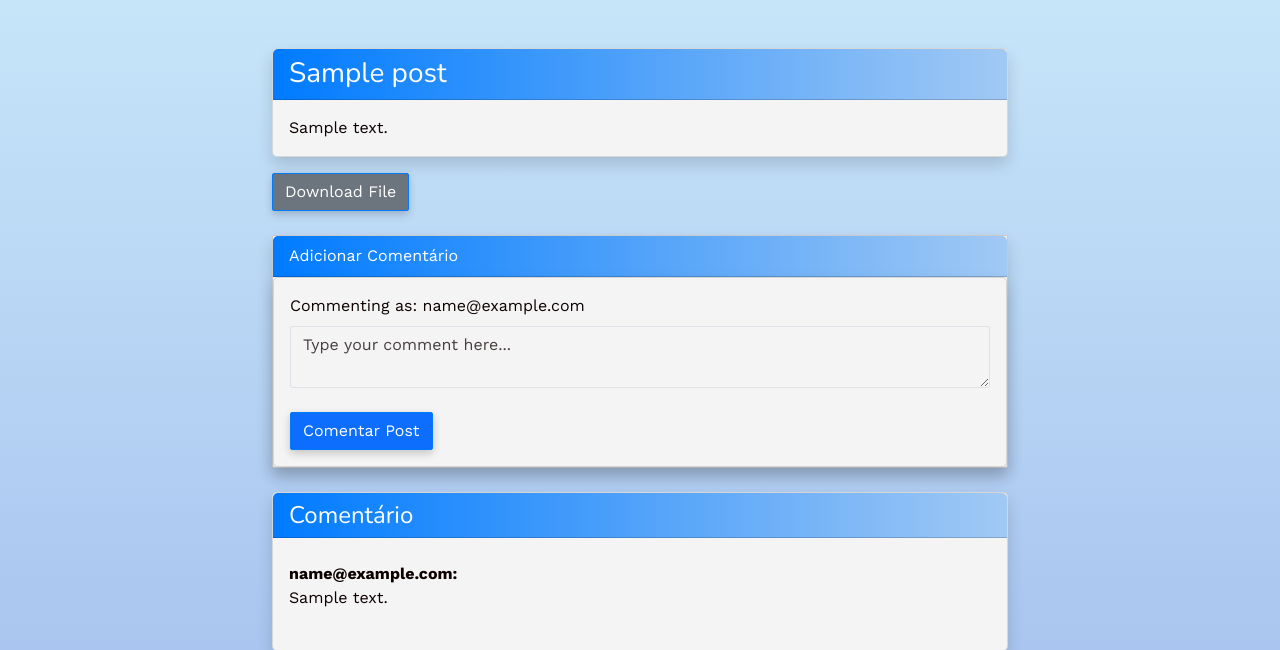
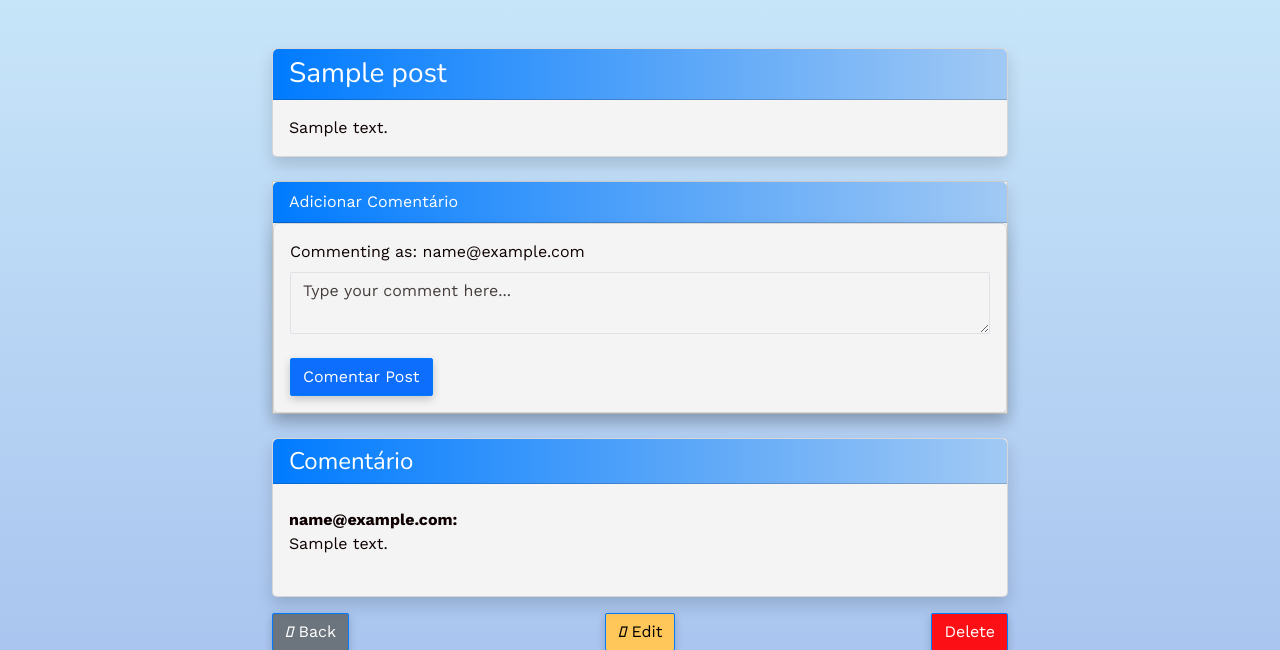
Before and after one commit to nagato94/desafio-maino, a Rails app: page /posts/1 in a window 1280 px wide. Shown: the part 66-716 px from the top of the page. Run offline with Rails 7, Linux system fonts and the light colour scheme; a user stored in the database is signed in; tables that the repository leaves empty hold one stand-in row (values such as "Sample post"); style sheets or scripts are compiled from the project's sources; parts of the project's set-up code (start-up, migrations or seed data) failed here and were passed over; some libraries are stand-ins or nearby versions.

Commit message:
corrigido varios erros de edit, update, destroy, arquivos txt

```diff
--- a/app/assets/stylesheets/components/_card.scss
+++ b/app/assets/stylesheets/components/_card.scss
@@ -3,8 +3,8 @@
   border-radius: 5px !important; /* Bordas arredondadas */
   box-shadow: 0 0.5rem 1rem rgba(0, 0, 0, 0.15); /* Sombra */
   &:hover {
-    transition: 0.5s ease-in-out;
-    transform: scale(1.1);
+    background-color: #caddf1;
+    transition: background-color 0.5s;
   }
 }
 
--- a/app/controllers/posts_controller.rb
+++ b/app/controllers/posts_controller.rb
@@ -1,25 +1,26 @@
 class PostsController < ApplicationController
   before_action :set_post, only: [:show, :edit, :update, :destroy]
-  before_action :authenticate_user!, except: [:index, :show]
 
-  def index
-    if params[:tag].present?
-      @posts = Post.joins(:tags).where(tags: { name: params[:tag] }).distinct.order(created_at: :desc).page(params[:page]).per(3)
-    else
-      @posts = Post.order(created_at: :desc).page(params[:page]).per(3)
-    end
+def index
+  if params[:tag].present?
+    @posts = Post.joins(:tags)
+                 .where(tags: { name: params[:tag] })
+                 .distinct
+                 .includes(:tags)  # Garantir que as tags sejam pré-carregadas
+                 .order(created_at: :desc)
+                 .page(params[:page]).per(3)
+  else
+    @posts = Post.includes(:tags)  # Pré-carregar tags mesmo sem filtro
+                 .order(created_at: :desc)
+                 .page(params[:page]).per(3)
   end
+end
+
   def show
     @post = Post.find(params[:id])
     @comments = @post.comments.all
-  end
-
-  def download
-    @post = Post.find(params[:id])
     if @post.file.attached?
-      send_data @post.file.download, filename: @post.file.filename.to_s, disposition: 'attachment'
-    else
-      redirect_to @post, alert: 'No file attached to this post.'
+      send_data @post.file.download, filename: @post.file.filename, disposition: 'attachment'
     end
   end
 
@@ -31,39 +32,34 @@ class PostsController < ApplicationController
   def create
     @post = current_user.posts.build(post_params)
 
-    # Anexa o arquivo ao post se um arquivo foi enviado
-    @post.file.attach(params[:post][:file]) if params[:post][:file].present?
-
-    # Processa as tags fornecidas
-    process_tags(@post, params[:post][:new_tags]) if params[:post][:new_tags].present?
-
-    # Verifica se o arquivo foi anexado e é um arquivo de texto; caso contrário, salva sem processar o arquivo
-    if @post.file.attached? && file_is_text?(@post.file)
-      ProcessFileJob.perform_later(@post.file.blob.id)  # Enfileira o job para processar o arquivo
+    # Verifica se um arquivo foi enviado e, em caso afirmativo, se é um arquivo de texto
+    if params[:post][:file].present?
+      if file_is_text?(params[:post][:file])
+        @post.body = params[:post][:file].read  # Salva o conteúdo do arquivo no campo 'body' do post
+      else
+        flash[:alert] = 'Please select a text file (.txt).'
+        render :new
+        return  # Interrompe a execução se o arquivo não é de texto
+      end
     end
 
+    # Tentar salvar o post, independentemente de ter ou não um arquivo
     if @post.save
-      # Se o arquivo foi enviado e é válido, mostra a mensagem de processamento
-      if @post.file.attached? && file_is_text?(@post.file)
-        redirect_to posts_path, notice: 'Post creation initiated. File is being processed in the background.'
-      else
-        redirect_to posts_path, notice: 'Post was successfully created.'
-      end
+      process_tags(@post, params[:post][:new_tags]) if params[:post][:new_tags].present?
+      redirect_to @post, notice: 'Post was successfully created.'
     else
-      # Em caso de falha ao salvar, renderiza a view 'new' novamente
-      render :new, alert: 'Failed to save post.', status: :unprocessable_entity
+      render :new, status: :unprocessable_entity
     end
   end
 
 
+  def edit
 
-
-  def edit
   end
 
   def update
     if @post.update(post_params)
-      process_tags(@post, params[:post][:new_tags])
+      process_tags(@post, params[:post][:new_tags]) if params[:post][:new_tags].present?
       redirect_to @post, notice: 'Post was successfully updated.'
     else
       render :edit
@@ -82,9 +78,6 @@ class PostsController < ApplicationController
   private
 
   def process_tags(post, tag_string)
-    # Retorna cedo se tag_string for nil ou vazia, evitando erros quando chamando `split`
-    return if tag_string.blank?
-
     tag_names = tag_string.split(',').map(&:strip).uniq
     tag_names.each do |name|
       tag = Tag.find_or_create_by(name: name)
@@ -92,17 +85,15 @@ class PostsController < ApplicationController
     end
   end
 
-
   def file_is_text?(file)
-    file.content_type == 'text/plain'
+    file.present? && file.respond_to?(:read) && file.content_type == 'text/plain'
   end
-
 
   def set_post
     @post = Post.find(params[:id])
   end
 
   def post_params
-    params.require(:post).permit(:title, :body, :file, :new_tags, tag_ids: [])
+    params.require(:post).permit(:title, :body, :new_tags, tag_ids: [], file: [])
   end
 end
--- a/app/views/posts/show.html.erb
+++ b/app/views/posts/show.html.erb
@@ -9,8 +9,6 @@
           <p class="card-text"><%= @post.body %></p>
         </div>
       </div>
-
-      <%= link_to 'Download File', download_post_path(@post), class: 'btn btn-secondary mt-3' %>
 
       <!-- Comments Section -->
       <div class="card shadow mt-4">
@@ -55,9 +53,12 @@
           <%= link_to edit_post_path(@post), class: 'btn btn-info text-black' do %>
             <i class="fas fa-edit"></i> Edit
           <% end %>
-          <%= link_to post_path(@post), method: :delete, data: { turbo_confirm: "Are you sure you want to delete this post?" }, class: "btn btn-danger text-white" do %>
-            <i class="fas fa-trash-alt"></i> Delete
-          <% end %>
+             <%= link_to post_path(@post), data: { turbo_method: :delete, turbo_confirm: 'Are you sure?' }, class: "btn btn-danger text-white" do %>
+        <i class="fas fa-trash-alt"></i> Delete
+      <% end %>
+
+
+
         <% end %>
       </div>
     </div>
```
Also changed, not shown: app/jobs/process_file_job.rb (+4 -11 lines), 1 other file.
